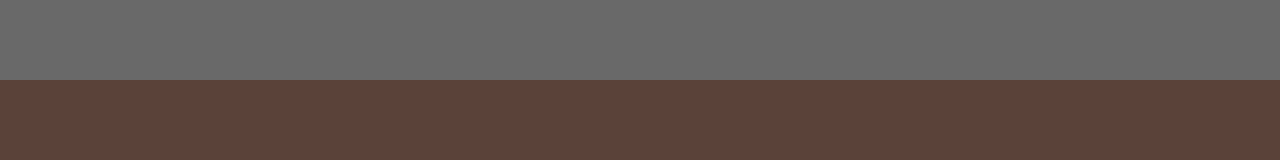
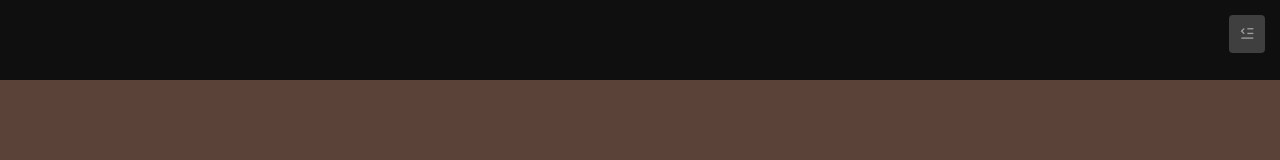
Before and after one commit to senpai60/FontLab, a website: page index.html in a window 1280 px wide. Drawn offline with nearby package versions, Linux system fonts and the light colour scheme.

Commit message:
add burger button to main layout and style adjustments

```diff
--- a/index.html
+++ b/index.html
@@ -1,23 +1,27 @@
 <!DOCTYPE html>
 <html lang="en">
   <head>
-    <meta charset="UTF-8">
-    <meta name="viewport" content="width=device-width, initial-scale=1.0">
+    <meta charset="UTF-8" />
+    <meta name="viewport" content="width=device-width, initial-scale=1.0" />
     <title>Document</title>
-    <link rel="stylesheet" href="style.css">
+    <link rel="stylesheet" href="style.css" />
+    <link
+      href="https://cdn.jsdelivr.net/npm/remixicon@4.7.0/fonts/remixicon.css"
+      rel="stylesheet"
+    />
   </head>
   <body>
     <main>
+      <button id="burger">
+        <i class="ri-menu-fold-line"></i>
+      </button>
       <section>
-            <nav>
-
-            </nav>
+        <nav></nav>
         <div class="wrapper">
           <div class="font-card"></div>
         </div>
       </section>
       <aside></aside>
-
     </main>
   </body>
 </html>
--- a/style.scss
+++ b/style.scss
@@ -16,6 +16,19 @@ main {
   background-color: rgb(15, 15, 15);
   display: flex;
 
+  #burger{
+    position: fixed;
+    z-index: 999;
+    right: 15px;
+    top: 15px;
+    border: none;
+    padding: 10px;
+    background-color: rgb(63, 63, 63);
+    border-radius: 4px;
+    color: rgb(158, 158, 158);
+    font-size: 1rem;
+  }
+
   aside {
     height: 100%;
     width: 0%;
@@ -26,12 +39,12 @@ main {
     flex-direction: column;
     flex: 1;
     height: 100%;
-    background-color: teal;
+    // background-color: teal;
 
     nav{
         width: 100%;
         height: 10%;
-        background-color: dimgray;
+        // background-color: dimgray;
     }
 
     .wrapper{
```
Also changed, not shown: style.css, 1 other file. Lines whose indentation alone changed are shown as unchanged.
